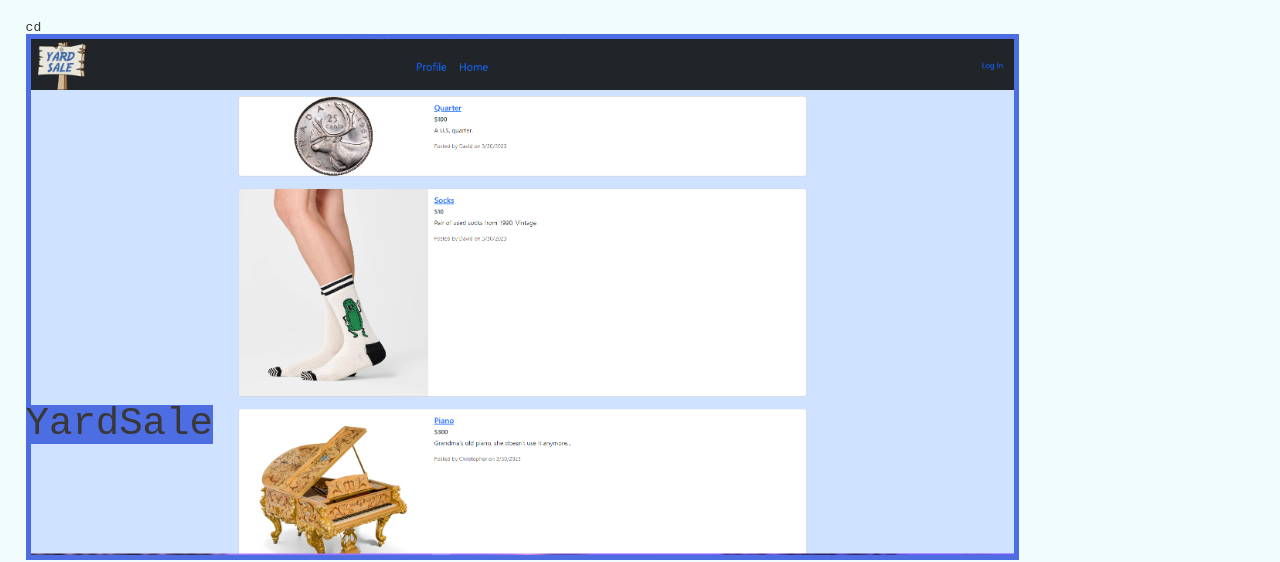
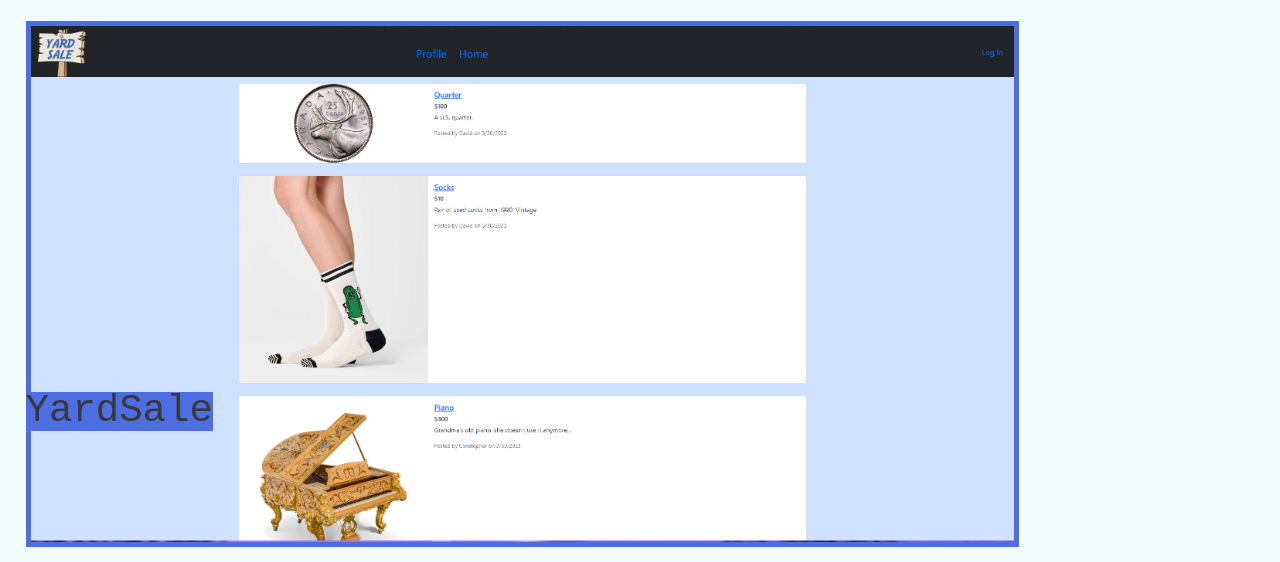
Before and after one commit to Jsrra/Portfolio, a plain HTML site: page index.html in a window 1280 px wide. Shown: the part 423-985 px from the top of the page. Drawn offline with Linux system fonts and the light colour scheme.

Commit message:
delete extra line

```diff
--- a/index.html
+++ b/index.html
@@ -44,7 +44,7 @@
     </section>
     <section id="work" class="work">
       <h2 class="workh2">Work</h2>
-      <div class="work-div">cd
+      <div class="work-div">
         <div class="container">
           <a href="https://yardsale-application.herokuapp.com/"><img src="./assets/yardsale.PNG" alt=""
               class="p1" /></a>
```
